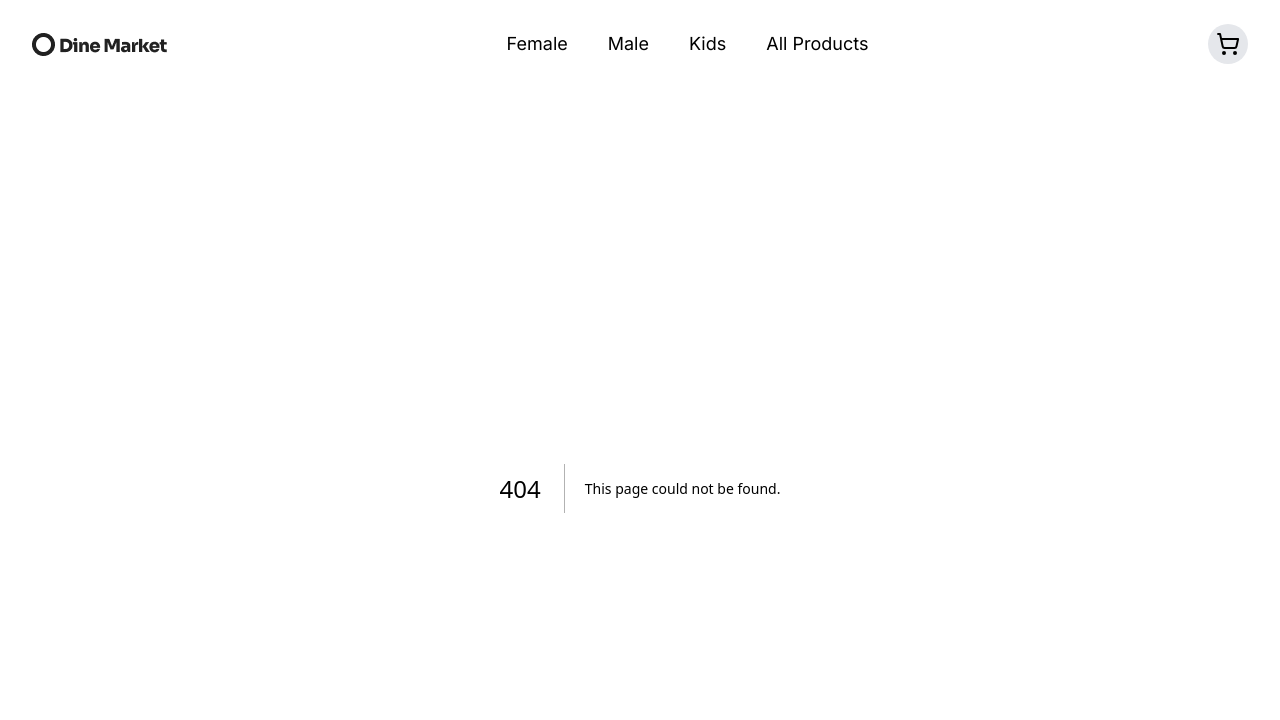
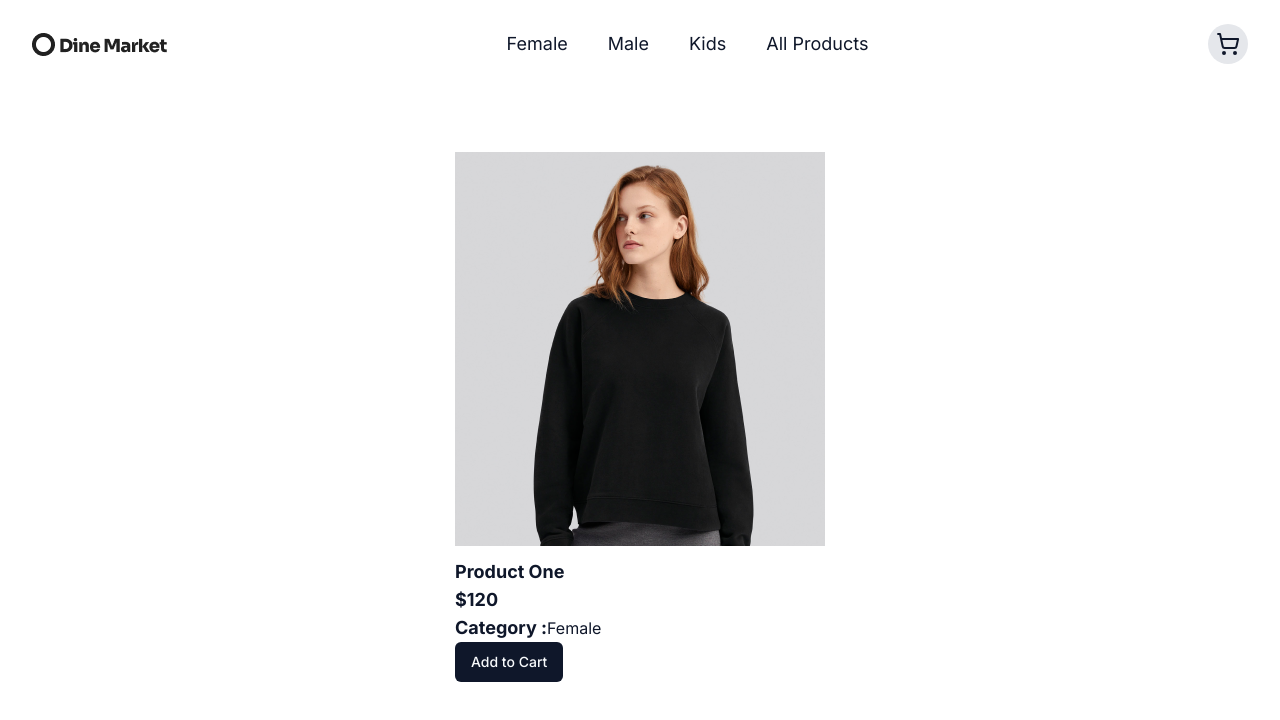
Before and after one commit to Abdullah-Younus/Shadcn-ui-ecommerce, a Next.js app: page /category/female in a window 1280 px wide. Before the commit this address had no page. Shown: the top 720 px of the page. Built offline with nearby package versions, Linux system fonts and the light colour scheme.

Commit message:
dynamic routes

```diff
--- /dev/null
+++ b/src/app/category/[slug]/page.tsx
@@ -0,0 +1,28 @@
+import { products } from "@/utils/mock";
+import { ProductCard } from "@/components/ProductCard";
+import Image, { StaticImageData } from "next/image";
+
+const getProducts = (category: string) => {
+    return products.filter((product) => product.category === category);
+}
+
+
+export default function Page({ params }: { params: { slug: string } }) {
+
+    const result = getProducts(params.slug);
+
+    return (
+        <div className='flex justify-evenly flex-wrap mt-16 gap-y-5'>
+        {result.map((eachItem) => (
+            <ProductCard
+                key={eachItem.id}
+                productName={eachItem.productName}
+                price={eachItem.price}
+                image={eachItem.image as StaticImageData}
+                category={eachItem.category}
+                id={eachItem.id}
+            />
+        ))}
+    </div>
+    )
+}
--- a/src/components/layout/Header.tsx
+++ b/src/components/layout/Header.tsx
@@ -10,17 +10,17 @@ const Header = () => {
             <Image src={logo} alt='logo' />
             <ul className='flex gap-x-10'>
                 <li className='text-lg'>
-                    <Link href={"#"}>
+                    <Link href={"/category/female"}>
                         Female
                     </Link>
                 </li>
                 <li className='text-lg'>
-                    <Link href={"#"}>
+                    <Link href={"/category/male"}>
                         Male
                     </Link>
                 </li>
                 <li className='text-lg'>
-                    <Link href={"#"}>
+                    <Link href={"/category/kids"}>
                         Kids
                     </Link>
                 </li>
--- a/src/utils/mock.tsx
+++ b/src/utils/mock.tsx
@@ -17,56 +17,56 @@ export const products: Product[] = [
     {
         id: 2,
         productName: "Product Two",
-        category: "Male",
+        category: "male",
         image: p2Image,
         price: 130,
     },
     {
         id: 3,
         productName: "Product Three",
-        category: "Kids",
+        category: "kids",
         image: p3Image,
         price: 190,
     },
     {
         id: 4,
         productName: "Product Two",
-        category: "Male",
+        category: "male",
         image: p4Image,
         price: 130,
     },
     {
         id: 5,
         productName: "Product Three",
-        category: "Kids",
+        category: "kids",
         image: p5Image,
         price: 190,
     },
     {
         id: 6,
         productName: "Product Two",
-        category: "Male",
+        category: "male",
         image: p5Image,
         price: 130,
     },
     {
         id: 7,
         productName: "Product Three",
-        category: "Kids",
+        category: "kids",
         image: p5Image,
         price: 190,
     },
     {
         id: 8,
         productName: "Product Three",
-        category: "Kids",
+        category: "kids",
         image: p3Image,
         price: 190,
     },
     {
         id: 9,
         productName: "Product Three",
-        category: "Kids",
+        category: "kids",
         image: p1Image,
         price: 190,
     },
```
